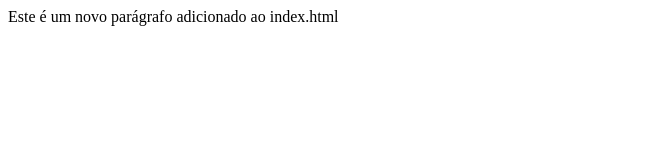
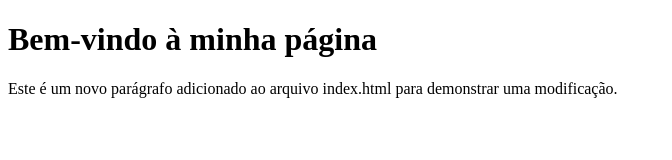
Before and after one commit to zxfastxz/projeto-html, a plain HTML site: page index.html in a window 1280 px wide. Shown: the whole page, without its empty margins (0-672 px from the left). Drawn offline with Linux system fonts and the light colour scheme.

Commit message:
Adicionando nova tag ao arquivo.html

```diff
--- a/index.html
+++ b/index.html
@@ -1 +1,12 @@
-<p>Este é um novo parágrafo adicionado ao index.html</p>
+<!DOCTYPE html>
+<html lang="pt-br">
+<head>
+    <meta charset="UTF-8">
+    <meta name="viewport" content="width=device-width, initial-scale=1.0">
+    <title>Minha Página</title>
+</head>
+<body>
+    <h1>Bem-vindo à minha página</h1>
+    <p>Este é um novo parágrafo adicionado ao arquivo index.html para demonstrar uma modificação.</p>
+</body>
+</html>
```
Also changed, not shown: Test.html/Atv1.html (deleted).
